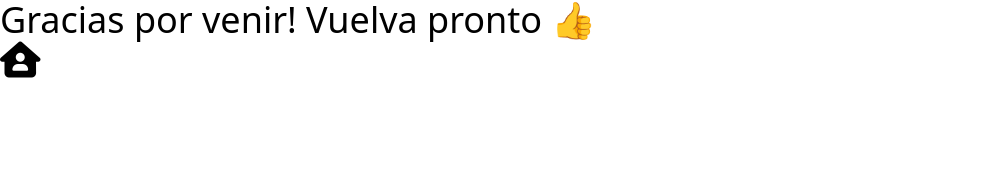
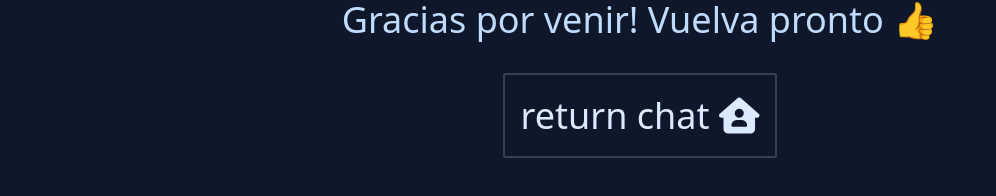
Before and after one commit to EzequielMadrid/basic_chat, a website built with Vite: page pages/extra.html in a window 1280 px wide. Shown: the whole page, without its empty margins (0-996 px from the left). Built offline with nearby package versions, Linux system fonts and the light colour scheme.

Commit message:
styles in extra.html

```diff
--- a/pages/extra.html
+++ b/pages/extra.html
@@ -5,7 +5,7 @@
     <meta name="viewport" content="width=device-width, initial-scale=1.0" />
     <link
       rel="shortcut icon"
-      href="./assets/icons/form.ico"
+      href="../assets/icons/chat.ico"
       type="image/x-icon"
     />
     <title>Chat With Friends!</title>
@@ -20,10 +20,12 @@
       referrerpolicy="no-referrer"
     />
   </head>
-  <body>
-    <h1 class="text-4xl">Gracias por venir! Vuelva pronto 👍</h1>
-    <a href="../index.html " class="text-black text-4xl"
-      ><i class="fa-solid fa-house-user"></i
+  <body class="text-center bg-slate-900 text-blue-200">
+    <h1 class="text-4xl mb-14">Gracias por venir! Vuelva pronto 👍</h1>
+    <a
+      href="../index.html "
+      class="p-4 rounded-sm text-4xl border-2 border-slate-700 text-blue-100"
+      >return chat <i class="fa-solid fa-house-user"></i
     ></a>
   </body>
 </html>
```
